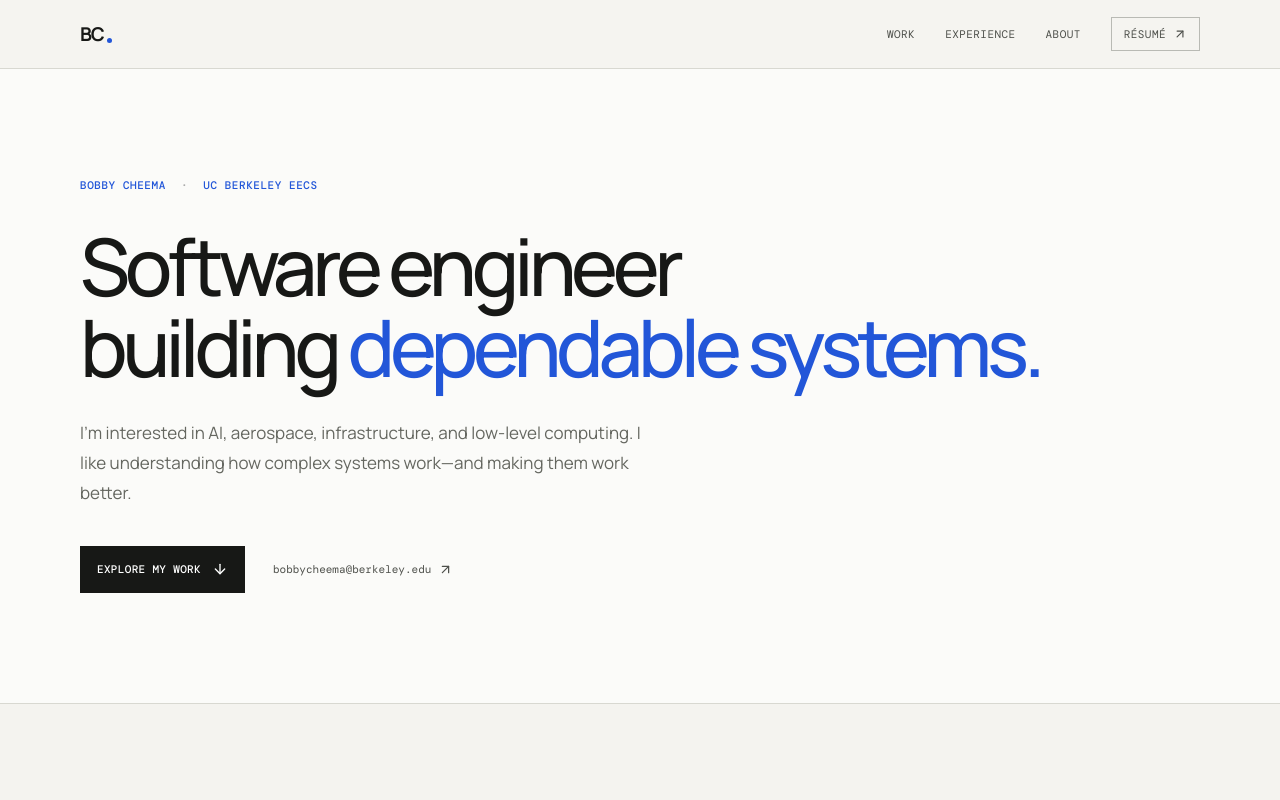
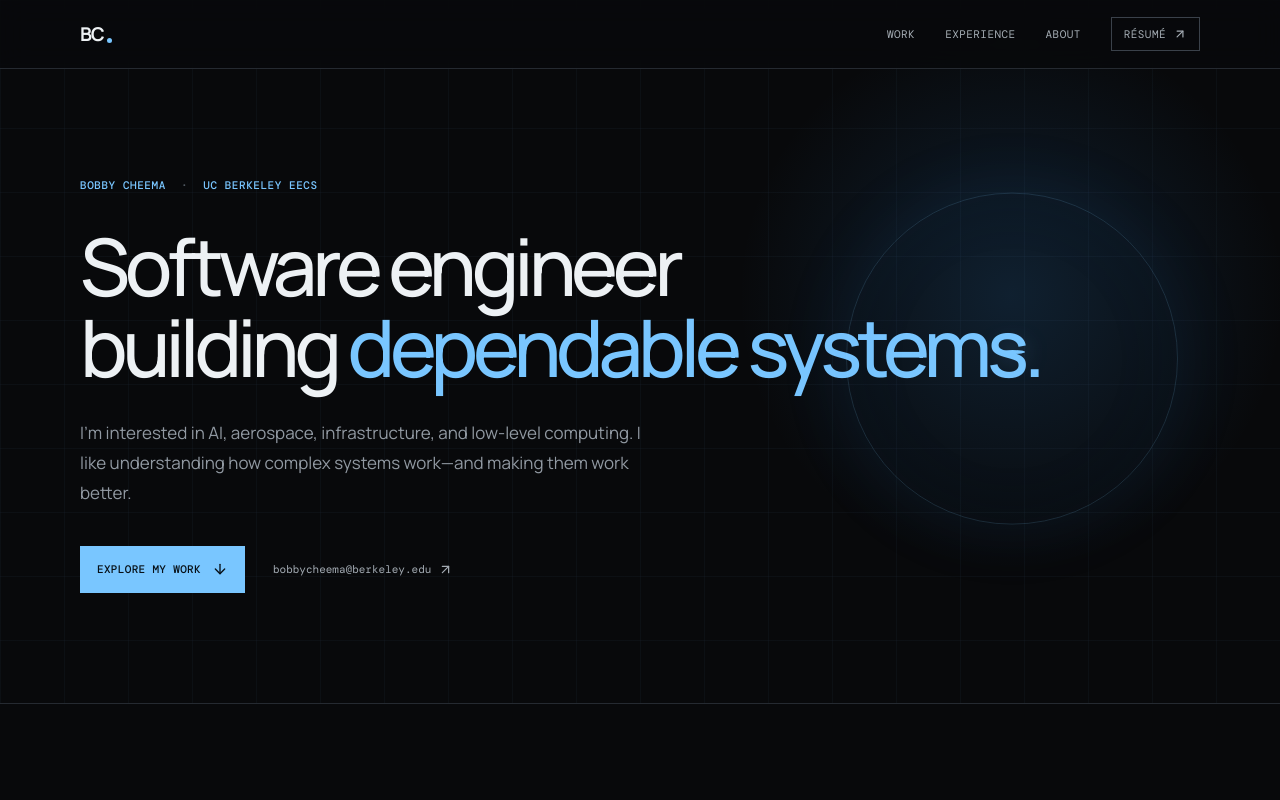
Before and after one commit to bobbyscheema/personal, a React (Vite) app: page / in a window 1280 px wide. Shown: the top 800 px of the page. Built offline with nearby package versions, Linux system fonts and the light colour scheme; a web font is replaced by a local one.

Commit message:
Restore a refined dark theme

```diff
--- a/index.html
+++ b/index.html
@@ -3,7 +3,7 @@
   <head>
     <meta charset="UTF-8" />
     <meta name="viewport" content="width=device-width, initial-scale=1.0" />
-    <meta name="theme-color" content="#f4f3ef" />
+    <meta name="theme-color" content="#08090b" />
     <meta name="description" content="Bobby Cheema — software engineer building intelligent systems, resilient infrastructure, and ambitious technical products." />
     <link rel="icon" type="image/svg+xml" href="/favicon.svg" />
     <link rel="preconnect" href="https://fonts.googleapis.com" />
--- a/src/styles.css
+++ b/src/styles.css
@@ -1,10 +1,10 @@
 :root {
-  --paper: #f4f3ef;
-  --white: #fbfbf9;
-  --ink: #171816;
-  --muted: #656760;
-  --line: #d8d8d1;
-  --blue: #2256d8;
+  --paper: #08090b;
+  --white: #0d0f12;
+  --ink: #edf1f4;
+  --muted: #9199a2;
+  --line: #252a31;
+  --blue: #79c6ff;
   --mono: 'DM Mono', monospace;
   --sans: 'Manrope', sans-serif;
 }
@@ -16,39 +16,41 @@ a { color: inherit; text-decoration: none; }
 button { font: inherit; }
 .container { width: min(1120px, calc(100% - 64px)); margin-inline: auto; }
 
-.nav-wrap { position: fixed; inset: 0 0 auto; z-index: 50; background: rgba(244,243,239,.9); backdrop-filter: blur(12px); border-bottom: 1px solid var(--line); }
+.nav-wrap { position: fixed; inset: 0 0 auto; z-index: 50; background: rgba(8,9,11,.82); backdrop-filter: blur(14px); border-bottom: 1px solid var(--line); }
 .nav { height: 68px; display: flex; align-items: center; justify-content: space-between; }
 .brand { display: inline-flex; align-items: flex-end; gap: 3px; font-size: 19px; font-weight: 700; letter-spacing: -.06em; }
 .brand i { width: 5px; height: 5px; margin-bottom: 4px; border-radius: 50%; background: var(--blue); }
 .nav-links { display: flex; align-items: center; gap: 30px; font: 400 11px var(--mono); letter-spacing: .04em; text-transform: uppercase; }
-.nav-links a { color: #4e504b; }
+.nav-links a { color: #a5adb5; }
 .nav-links a:hover { color: var(--blue); }
-.nav-resume { display: flex; align-items: center; gap: 7px; padding: 9px 12px; border: 1px solid #b9bab4; }
+.nav-resume { display: flex; align-items: center; gap: 7px; padding: 9px 12px; border: 1px solid #3a414a; }
 .menu-button { display: none; padding: 0; border: 0; color: var(--ink); background: transparent; }
 
-.hero { min-height: 680px; height: 88svh; max-height: 800px; display: flex; align-items: center; border-bottom: 1px solid var(--line); background: var(--white); }
+.hero { position: relative; min-height: 680px; height: 88svh; max-height: 800px; display: flex; align-items: center; overflow: hidden; border-bottom: 1px solid var(--line); background-color: var(--paper); background-image: linear-gradient(rgba(121,198,255,.035) 1px, transparent 1px), linear-gradient(90deg, rgba(121,198,255,.035) 1px, transparent 1px), radial-gradient(circle at 79% 42%, rgba(49,136,214,.18), transparent 25%); background-size: 64px 64px, 64px 64px, auto; }
+.hero::after { content: ''; position: absolute; right: 8%; top: 50%; width: 330px; height: 330px; border: 1px solid rgba(121,198,255,.16); border-radius: 50%; transform: translateY(-48%); box-shadow: 0 0 80px rgba(45,132,213,.08), inset 0 0 80px rgba(45,132,213,.04); }
+.hero::before { content: ''; position: absolute; right: calc(8% + 153px); top: calc(50% - 2px); width: 25px; height: 4px; border-radius: 50%; background: var(--blue); box-shadow: 0 0 24px rgba(121,198,255,.8); }
 .hero-content { padding-top: 68px; }
 .eyebrow { margin-bottom: 34px; color: var(--blue); font: 500 11px var(--mono); letter-spacing: .05em; text-transform: uppercase; }
-.eyebrow span { margin-inline: 8px; color: #aaa; }
+.eyebrow span { margin-inline: 8px; color: #525a63; }
 .hero h1, .section h2, .contact h2 { margin: 0; font-size: clamp(49px, 6.2vw, 84px); line-height: 1.02; letter-spacing: -.065em; font-weight: 500; }
 h1 em, h2 em { color: var(--blue); font-style: normal; font-weight: 500; }
 .hero-copy { max-width: 590px; margin: 30px 0 0; color: var(--muted); font-size: 17px; line-height: 1.75; }
 .hero-actions { display: flex; align-items: center; gap: 28px; margin-top: 38px; }
 .button { display: inline-flex; align-items: center; justify-content: center; gap: 11px; min-height: 47px; padding: 0 17px; font: 500 11px var(--mono); letter-spacing: .03em; text-transform: uppercase; }
-.button-primary { color: white; background: var(--ink); }
-.button-primary:hover { background: var(--blue); }
-.text-link { display: flex; align-items: center; gap: 7px; color: #4f514c; font: 400 11px var(--mono); }
+.button-primary { color: #071017; background: var(--blue); }
+.button-primary:hover { color: white; background: #328ed3; }
+.text-link { display: flex; align-items: center; gap: 7px; color: #a3abb3; font: 400 11px var(--mono); }
 .text-link:hover { color: var(--blue); }
 
 .section { padding: 112px 0; border-bottom: 1px solid var(--line); }
-.section-kicker { margin-bottom: 42px; color: #777973; font: 400 10px var(--mono); letter-spacing: .1em; }
+.section-kicker { margin-bottom: 42px; color: #77808a; font: 400 10px var(--mono); letter-spacing: .1em; }
 .section-kicker span { margin-right: 12px; color: var(--blue); }
 .manifesto { background: var(--paper); }
 .manifesto-grid, .section-heading { display: grid; grid-template-columns: 1.25fr .75fr; gap: 80px; align-items: end; }
 .manifesto h2, .section-heading h2, .toolkit h2 { font-size: clamp(39px, 4.8vw, 62px); }
 .manifesto-copy { color: var(--muted); font-size: 15px; line-height: 1.8; }
 .manifesto-copy p { margin: 0 0 18px; }
-.manifesto-copy p:first-child { color: #373934; font-size: 16px; }
+.manifesto-copy p:first-child { color: #c7cdd2; font-size: 16px; }
 .domain-grid { display: grid; grid-template-columns: repeat(3, 1fr); gap: 48px; margin-top: 80px; padding-top: 32px; border-top: 1px solid var(--line); }
 .domain-card { padding-right: 28px; }
 .domain-top { display: flex; justify-content: space-between; color: var(--blue); font: 400 9px var(--mono); letter-spacing: .09em; }
@@ -60,31 +62,31 @@ h1 em, h2 em { color: var(--blue); font-style: normal; font-weight: 500; }
 .section-heading .section-kicker { margin-bottom: 28px; }
 .project-list { margin-top: 64px; border-top: 1px solid var(--line); }
 .project-card { display: grid; grid-template-columns: 80px minmax(0, 680px); gap: 38px; padding: 48px 0; border-bottom: 1px solid var(--line); }
-.project-number { color: #9a9b96; font: 300 22px var(--mono); }
-.project-meta { display: flex; justify-content: space-between; color: #8a8b86; font: 400 9px var(--mono); letter-spacing: .08em; }
+.project-number { color: #515962; font: 300 22px var(--mono); }
+.project-meta { display: flex; justify-content: space-between; color: #737c85; font: 400 9px var(--mono); letter-spacing: .08em; }
 .project-label { color: var(--blue); }
 .project-info h3 { margin: 10px 0 16px; font-size: 37px; font-weight: 600; letter-spacing: -.045em; }
 .project-info > p { max-width: 620px; margin: 0; color: var(--muted); font-size: 14px; line-height: 1.75; }
-.impact { display: flex; align-items: center; gap: 9px; margin-top: 22px; color: #373934; font: 400 10px var(--mono); }
+.impact { display: flex; align-items: center; gap: 9px; margin-top: 22px; color: #c7cdd2; font: 400 10px var(--mono); }
 .impact span { color: var(--blue); }
 .stack { display: flex; flex-wrap: wrap; gap: 14px; margin-top: 24px; }
-.stack span { color: #777973; font: 400 9px var(--mono); }
-.stack span:not(:last-child)::after { content: '·'; margin-left: 14px; color: #b4b5b0; }
+.stack span { color: #7f8993; font: 400 9px var(--mono); }
+.stack span:not(:last-child)::after { content: '·'; margin-left: 14px; color: #47505a; }
 .project-link { display: flex; align-items: center; gap: 7px; width: fit-content; margin-top: 23px; color: var(--blue); font: 500 10px var(--mono); text-transform: uppercase; }
 
 .experience { background: var(--paper); }
 .experience-list { margin-top: 64px; border-top: 1px solid var(--line); }
 .experience-item { display: grid; grid-template-columns: 210px minmax(0, 700px); gap: 48px; padding: 48px 0; border-bottom: 1px solid var(--line); }
 .experience-date span, .experience-date small { display: block; font: 400 10px/1.6 var(--mono); }
-.experience-date span { color: #454742; }
-.experience-date small { margin-top: 5px; color: #8a8b86; }
+.experience-date span { color: #c1c7cc; }
+.experience-date small { margin-top: 5px; color: #747d86; }
 .experience-accent { color: var(--blue); font: 400 9px var(--mono); letter-spacing: .09em; }
 .experience-copy h3 { margin: 10px 0 5px; font-size: 28px; font-weight: 600; letter-spacing: -.035em; }
-.experience-copy h4 { margin: 0; color: #747670; font: 400 11px var(--mono); }
-.experience-copy h4 i { margin-inline: 6px; color: #b5b6b1; }
-.experience-copy > p { max-width: 670px; margin: 25px 0 21px; color: #51534e; font-size: 14px; line-height: 1.75; }
+.experience-copy h4 { margin: 0; color: #858e97; font: 400 11px var(--mono); }
+.experience-copy h4 i { margin-inline: 6px; color: #4b535c; }
+.experience-copy > p { max-width: 670px; margin: 25px 0 21px; color: #afb6bd; font-size: 14px; line-height: 1.75; }
 .experience-copy ul { display: grid; gap: 8px; margin: 0; padding: 0; list-style: none; }
-.experience-copy li { color: #747670; font: 400 10px/1.6 var(--mono); }
+.experience-copy li { color: #828b94; font: 400 10px/1.6 var(--mono); }
 .experience-copy li::before { content: '—'; margin-right: 10px; color: var(--blue); }
 
 .toolkit { background: var(--white); }
@@ -92,17 +94,17 @@ h1 em, h2 em { color: var(--blue); font-style: normal; font-weight: 500; }
 .tool-groups { border-top: 1px solid var(--line); }
 .tool-groups > div { display: grid; grid-template-columns: 155px 1fr; gap: 20px; padding: 24px 0; border-bottom: 1px solid var(--line); }
 .tool-groups span { color: var(--blue); font: 500 9px var(--mono); letter-spacing: .08em; }
-.tool-groups p { margin: 0; color: #4f514c; font: 400 11px/1.8 var(--mono); }
+.tool-groups p { margin: 0; color: #abb2b9; font: 400 11px/1.8 var(--mono); }
 
 .contact { min-height: 560px; display: flex; align-items: center; text-align: center; background: var(--paper); }
 .contact-content { display: flex; flex-direction: column; align-items: center; }
 .contact-label { color: var(--blue); font: 500 10px var(--mono); letter-spacing: .1em; }
 .contact h2 { margin-top: 26px; font-size: clamp(44px, 5.8vw, 72px); }
 .contact p { max-width: 560px; margin: 26px auto; color: var(--muted); font-size: 14px; line-height: 1.7; }
-.button-light { color: white; background: var(--blue); }
-.button-light:hover { background: var(--ink); }
+.button-light { color: #071017; background: var(--blue); }
+.button-light:hover { color: white; background: #328ed3; }
 
-footer { padding: 45px 0; color: #dfe0db; background: var(--ink); }
+footer { padding: 45px 0; color: #dfe3e7; background: #050607; }
 .footer-grid { display: grid; grid-template-columns: 1fr 1fr 1fr; align-items: end; }
 .footer-brand i { background: #8aa8ff; }
 .footer-grid p { margin: 11px 0 0; color: #858780; font-size: 10px; }
@@ -118,10 +120,11 @@ footer { padding: 45px 0; color: #dfe0db; background: var(--ink); }
 @media (max-width: 860px) {
   .container { width: min(100% - 36px, 720px); }
   .menu-button { display: block; }
-  .nav-links { position: absolute; inset: 68px 0 auto; display: none; flex-direction: column; align-items: stretch; gap: 0; padding: 16px; background: var(--paper); border-bottom: 1px solid var(--line); }
+  .nav-links { position: absolute; inset: 68px 0 auto; display: none; flex-direction: column; align-items: stretch; gap: 0; padding: 16px; background: #0b0d10; border-bottom: 1px solid var(--line); }
   .nav-links.open { display: flex; }
   .nav-links a { padding: 14px; }
   .nav-resume { border: 0; }
+  .hero::after, .hero::before { display: none; }
   .manifesto-grid, .section-heading, .toolkit-grid { grid-template-columns: 1fr; gap: 30px; }
   .domain-grid { grid-template-columns: 1fr; gap: 0; }
   .domain-card { padding: 28px 0; border-bottom: 1px solid var(--line); }
```
